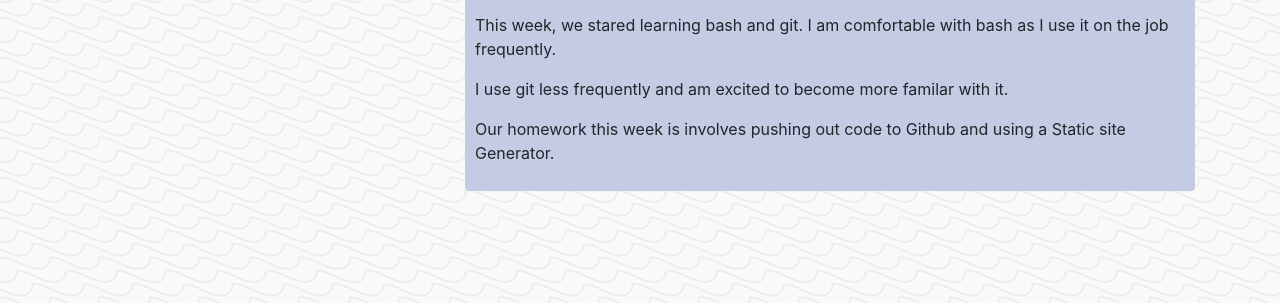
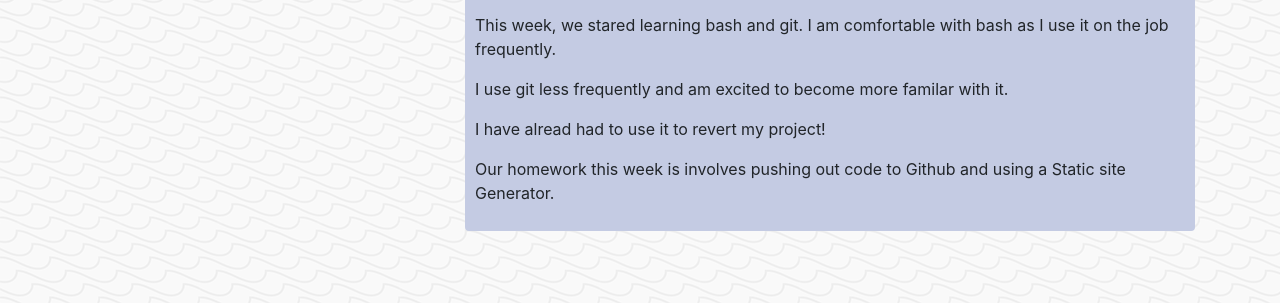
Before and after one commit to acanlord/portfolio, a plain HTML site: page blog.html in a window 1280 px wide. Shown: the part 497-800 px from the top of the page. Drawn offline with Linux system fonts and the light colour scheme.

Commit message:
updated blog

```diff
--- a/blog.html
+++ b/blog.html
@@ -45,7 +45,7 @@
 				</h2>
 				<p>10/30/19</p>
 				<p>This week, we stared learning bash and git. I am comfortable with bash as I use it on the job frequently.</p>
-				<p>I use git less frequently and am excited to become more familar with it.</p>
+				<p>I use git less frequently and am excited to become more familar with it.</p><p>I have alread had to use it to revert my project!</p>
 				<p>Our homework this week is involves pushing out code to Github and using a Static site Generator. </p>
 							</div>
                			</div>
```
